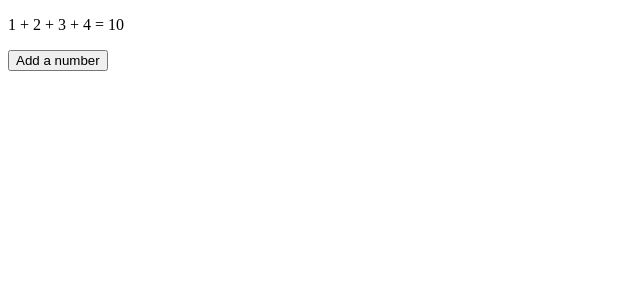
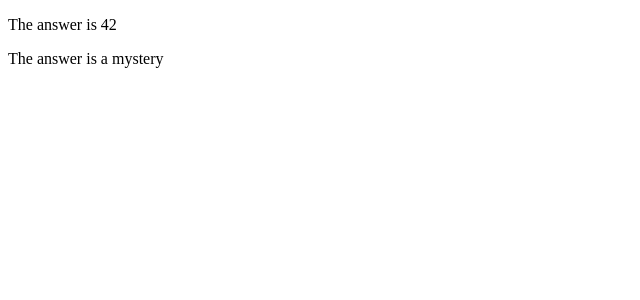
Before and after one commit to taylulz/Sfeeha, a Svelte app: page / in a window 1280 px wide. Shown: the top 300 px of the page, without its empty margins (0-640 px from the left). Built offline with nearby package versions, Linux system fonts and the light colour scheme.

Commit message:
default props get overridden

```diff
--- a/src/App.svelte
+++ b/src/App.svelte
@@ -1,7 +1,9 @@
 <script lang="ts">
-  import Button from "./tutorial/button.svelte";
-  import Numbies from "./tutorial/numbies.svelte";
+  // import Button from "./tutorial/button.svelte";
+  // import Numbies from "./tutorial/numbies.svelte";
+  import Propies from "./tutorial/propies.svelte";
 </script>
 
 <!-- <Button/> -->
-<Numbies/>
+<!-- <Numbies/> -->
+<Propies/>
--- /dev/null
+++ b/src/lib/Nested.svelte
@@ -0,0 +1,5 @@
+<script>
+	export let answer = 'a mystery';
+</script>
+
+<p>The answer is {answer}</p>
--- /dev/null
+++ b/src/tutorial/propies.svelte
@@ -0,0 +1,6 @@
+<script>
+	import Nested from "../lib/Nested.svelte";
+</script>
+
+<Nested answer={42}/>
+<Nested/>
```
